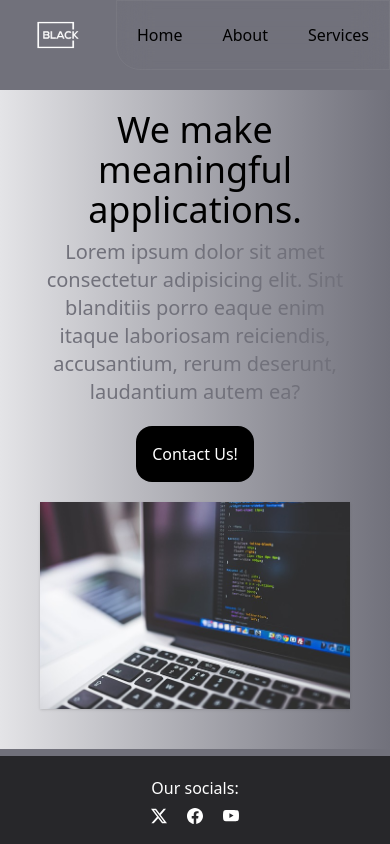
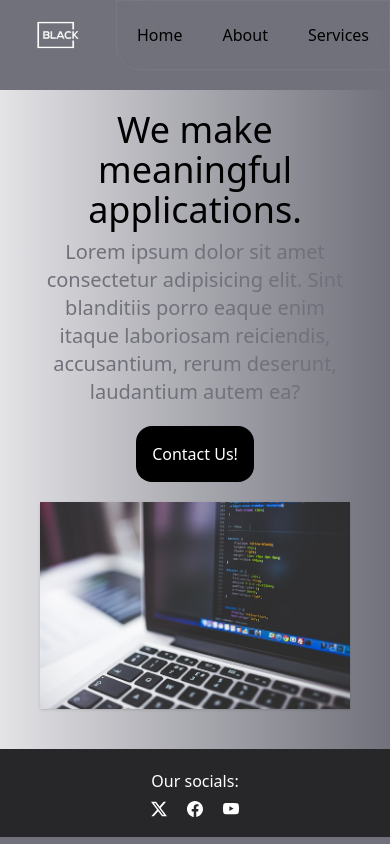
Before and after one commit to Exterval/My-First-Tailwind-Site, a React (Vite) app in the folder webapp/: page / in a window 390 px wide. Built offline with nearby package versions, Linux system fonts and the light colour scheme.

Commit message:
tweaked styles

```diff
--- a/webapp/src/components/Footer.jsx
+++ b/webapp/src/components/Footer.jsx
@@ -5,7 +5,7 @@ import { BsYoutube } from "react-icons/bs";
 export default function Footer() {
     /* Footer here */
     return(
-    <div className="bottom-0 w-full h-fit bg-zinc-800 fixed p-5 text-center">
+    <div className="bottom-0 w-full h-fit bg-zinc-800 p-5 text-center fixed-bottom md:fixed lg:fixed">
         <p className="text-white">Our socials:</p>
         <div className="text-white m-auto w-32 mt-2" style={{display:"flex", justifyContent:"space-evenly", alignItems:"center"}}>
             <a href="#"><BsTwitterX /></a>
--- a/webapp/src/components/Wrapper.jsx
+++ b/webapp/src/components/Wrapper.jsx
@@ -1,7 +1,7 @@
 export default function Wrapper({ children }) {
     /* Wrapper here */
     return(
-        <div className="@container-normal bg-zinc-500 h-dvh">
+        <div className="@container bg-zinc-500 h-dvh w-full sm:w-dvw">
             {children}
         </div>
     )
```
